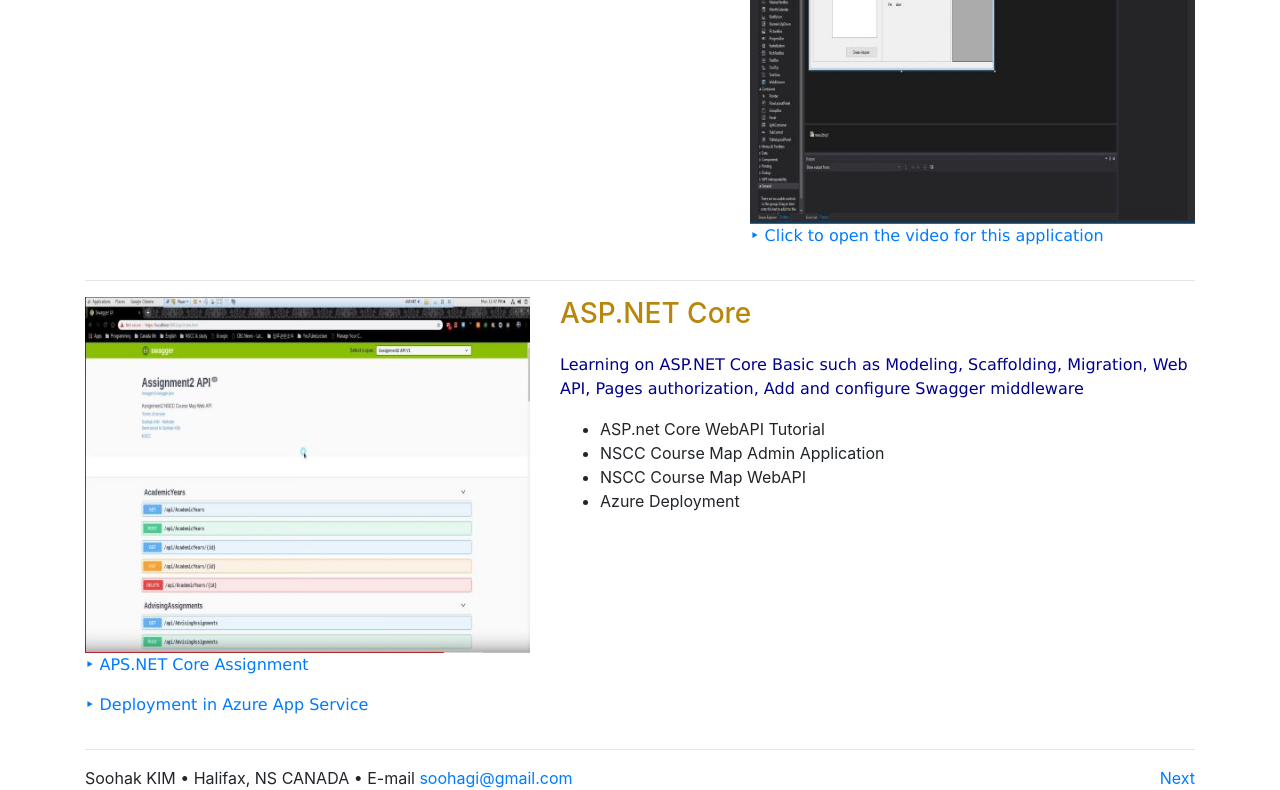
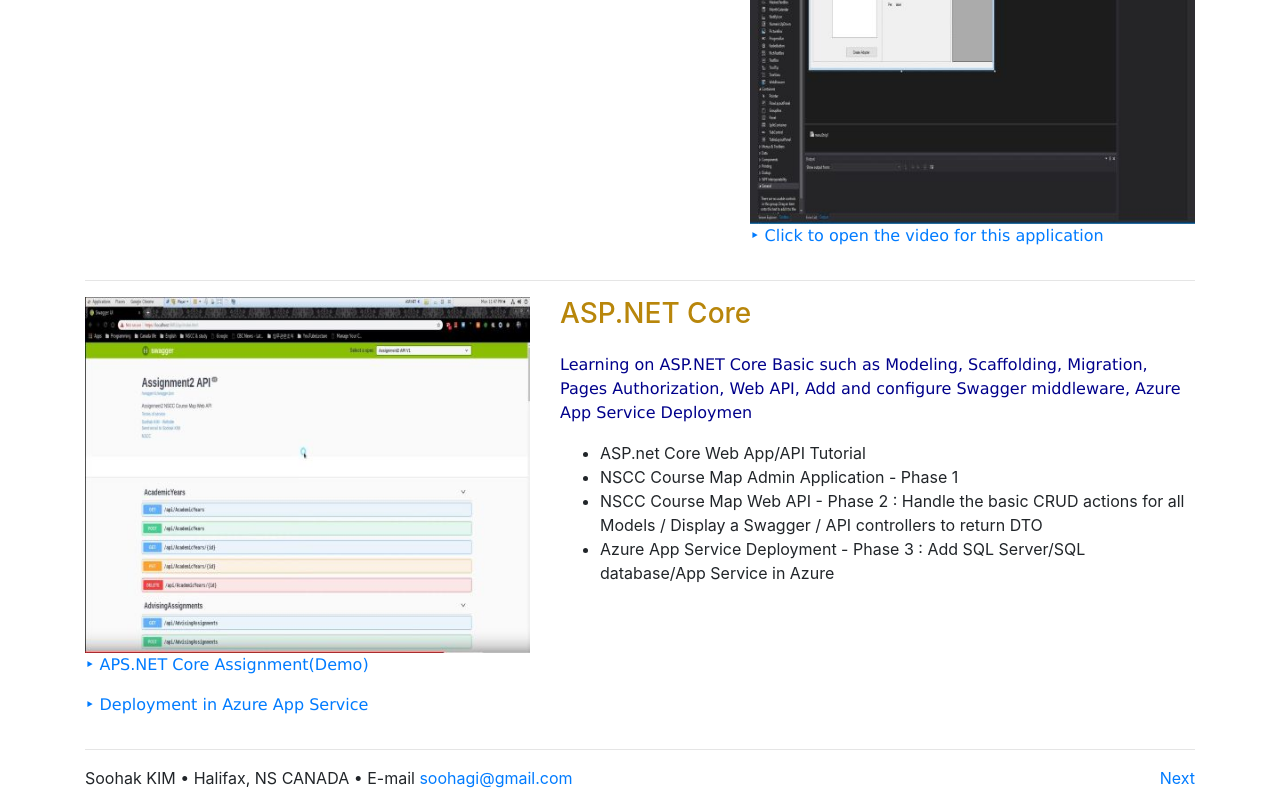
Before and after one commit to soohak/portfolio, a plain HTML site: page portfolio/pf_8.html in a window 1280 px wide. Shown: the part 276-1066 px from the top of the page. Drawn offline with nearby package versions, Linux system fonts and the light colour scheme.

Commit message:
modify pf_8.html

```diff
--- a/portfolio/pf_8.html
+++ b/portfolio/pf_8.html
@@ -4,7 +4,7 @@
     <meta charset="utf-8">
     <meta name="viewport" content="width=device-width, initial-scale=1, shrink-to-fit=no">
 
-    <title>ASP.NET Core and C#</title>
+    <title>ASP.NET Core and C# Programming</title>
 
     <!-- Bootstrap core CSS -->
     <link rel="stylesheet" href="https://stackpath.bootstrapcdn.com/bootstrap/4.1.3/css/bootstrap.min.css" integrity="sha384-MCw98/SFnGE8fJT3GXwEOngsV7Zt27NXFoaoApmYm81iuXoPkFOJwJ8ERdknLPMO" crossorigin="anonymous">
@@ -39,16 +39,12 @@
 
     <main role="main">
 
-
       <hr class="featurette-divider"><br>
 
-      <!-- Marketing messaging and featurettes
-      ================================================== -->
-      <!-- Wrap the rest of the page in another container to center all the content. -->
       <div class="container marketing">
 
         <div>
-            <h2>ASP.NET Core with C#</h2>
+            <h2>ASP.NET Core And C# Programming</h2>
         </div><hr class="featurette-divider">
 
         <!-- START THE FEATURETTES -->
@@ -71,19 +67,19 @@
           <div class="col-md-7 order-md-2">
             <h3>ASP.NET Core</h3>
               <p class="lead">
-                Learning on ASP.NET Core Basic such as Modeling, Scaffolding, Migration, Web API, Pages authorization, Add and configure Swagger middleware
+                Learning on ASP.NET Core Basic such as Modeling, Scaffolding, Migration, Pages Authorization, Web API, Add and configure Swagger middleware, Azure App Service Deploymen
               </p>
                 <ul>
-                   <li>ASP.net Core WebAPI Tutorial</li>
-                   <li>NSCC Course Map Admin Application</li>
-                   <li>NSCC Course Map WebAPI</li>
-		   <li>Azure Deployment</li>
+                   <li>ASP.net Core Web App/API Tutorial</li>
+                   <li>NSCC Course Map Admin Application - Phase 1</li>
+                   <li>NSCC Course Map Web API - Phase 2 : Handle the basic CRUD actions for all Models / Display a Swagger / API controllers to return DTO</li>
+		               <li>Azure App Service Deployment - Phase 3 : Add SQL Server/SQL database/App Service in Azure </li>
                 </ul>
 
           </div>
           <div class="col-md-5">
             <a href="https://youtu.be/eZdkaS-BFKQ" target="_blank"><img class="featurette-image img-fluid mx-auto" src="../img/ASPWeb.JPG" alt="my image"></a>
-            <p class="lead"><a href="https://youtu.be/eZdkaS-BFKQ" target="_blank"> &#8227; APS.NET Core Assignment </a></p>
+            <p class="lead"><a href="https://youtu.be/eZdkaS-BFKQ" target="_blank"> &#8227; APS.NET Core Assignment(Demo) </a></p>
             <p class="lead"><a href="https://nscccourse.azurewebsites.net/" target="_blank"> &#8227; Deployment in Azure App Service</a></p>
 
           </div>
```
Also changed, not shown: sub_pages/Portfolio.html (+1 -1 lines).
